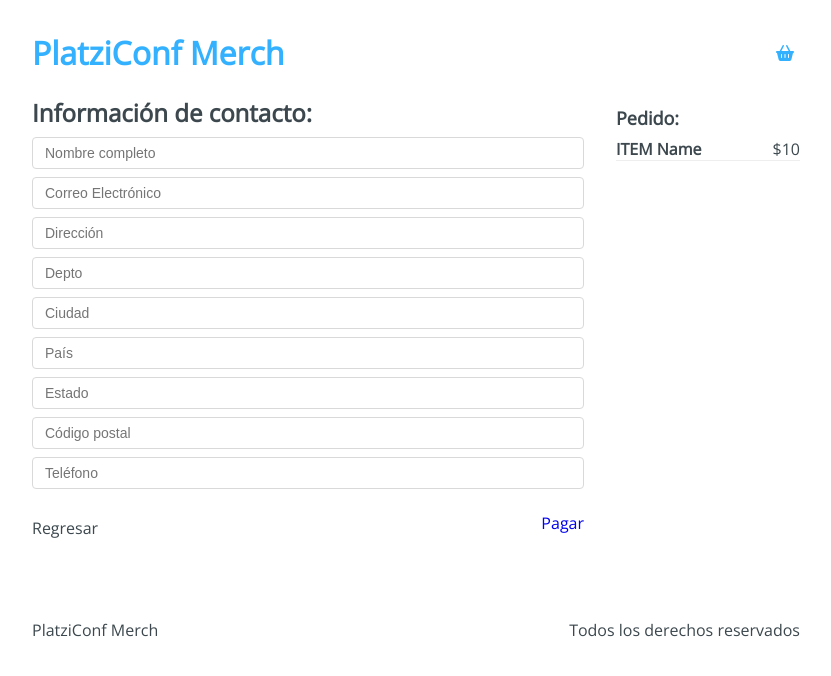
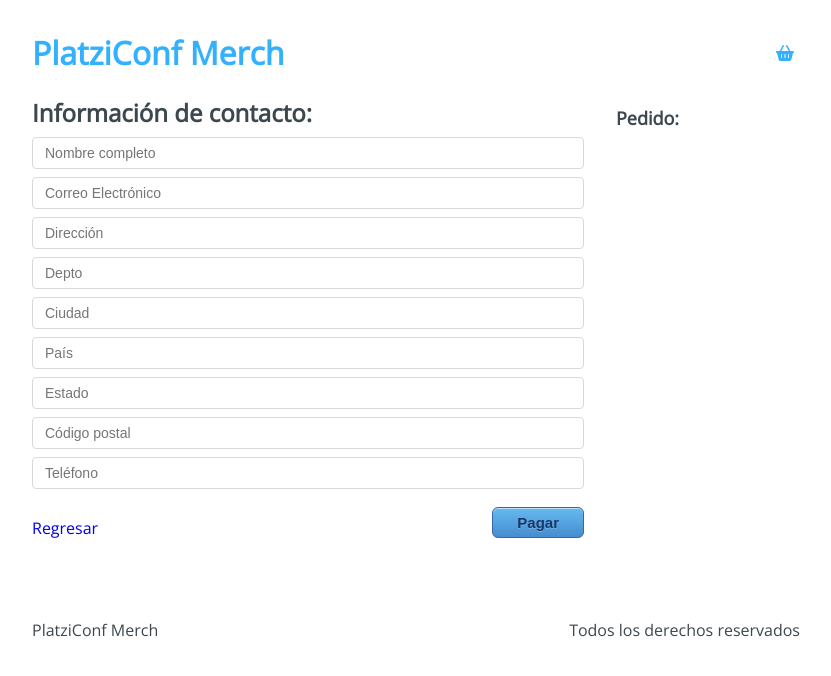
Before and after one commit to JenniferGoijman/platzi-ecommerce, a React app: page /checkout/information in a window 1280 px wide. Shown: the top 676 px of the page, without its empty margins (224-1055 px from the left). Built offline with nearby package versions, Linux system fonts and the light colour scheme.

Commit message:
add useRef and formData

```diff
--- a/src/containers/Information.jsx
+++ b/src/containers/Information.jsx
@@ -1,18 +1,40 @@
-import React from 'react';
+import React, { useRef, useContext } from 'react';
 import { Link } from 'react-router-dom';
 import '../styles/components/Information.css';
+import AppContext from '../context/AppContext';
 
-const Information = () => (
+const Information = () => {
+  const { state, addToBuyer } = useContext(AppContext);
+  const { cart } = state;
+  const form = useRef(null);
+
+  const handleSubmit = () => {
+    const formData = new FormData(form.current);
+    const buyer = {
+      name: formData.get('name'),
+      email: formData.get('email'),
+      address: formData.get('address'),
+      depto: formData.get('depto'),
+      city: formData.get('city'),
+      country: formData.get('country'),
+      state: formData.get('state'),
+      cp: formData.get('cp'),
+      phone: formData.get('phone'),
+    };
+    addToBuyer(buyer);
+  };
+
+  return (
     <div className="Information">
       <div className="Information-content">
         <div className="Information-head">
           <h2>Información de contacto:</h2>
         </div>
         <div className="Information-form">
-        <form action="">
+          <form ref={form}>
             <input type="text" placeholder="Nombre completo" name="name" />
             <input type="text" placeholder="Correo Electrónico" name="email" />
-          <input type="text" placeholder="Dirección" name="addres" />
+            <input type="text" placeholder="Dirección" name="address" />
             <input type="text" placeholder="Depto" name="depto" />
             <input type="text" placeholder="Ciudad" name="city" />
             <input type="text" placeholder="País" name="country" />
@@ -22,22 +44,29 @@
           </form>
         </div>
         <div className="Information-buttons">
-        <div className="Information-back">Regresar</div>
+          <div className="Information-back">
+            <Link to="/checkout">Regresar</Link>
+          </div>
           <div className="Information-next">
-          <Link to="/checkout/payment">Pagar</Link>
+            <button type="button" onClick={handleSubmit}>
+              Pagar
+            </button>
           </div>
         </div>
       </div>
       <div className="Information-sidebar">
         <h3>Pedido:</h3>
+        {cart.map((item) => (
           <div className="Information-item">
             <div className="Information-element">
-          <h4>ITEM Name</h4>
-          <span>$10</span>
+              <h4>{item.name}</h4>
+              <span>{`$${item.price}`}</span>
             </div>
           </div>
+        ))}
       </div>
     </div>
   );
+};
 
 export default Information;
--- a/src/hooks/useInitialState.js
+++ b/src/hooks/useInitialState.js
@@ -20,9 +20,17 @@
     });
   };
 
+  const addToBuyer = (payload) => {
+    setState({
+      ...state,
+      buyer: [...state.buyer, payload],
+    });
+  };
+
   return {
     addToCart,
     removeFromCart,
+    addToBuyer,
     state,
   };
 };
--- a/src/initialState.js
+++ b/src/initialState.js
@@ -1,5 +1,6 @@
 export default {
   cart: [],
+  buyer: [],
   products: [
     {
       id: '1',
```
Lines whose indentation alone changed are shown as unchanged.
